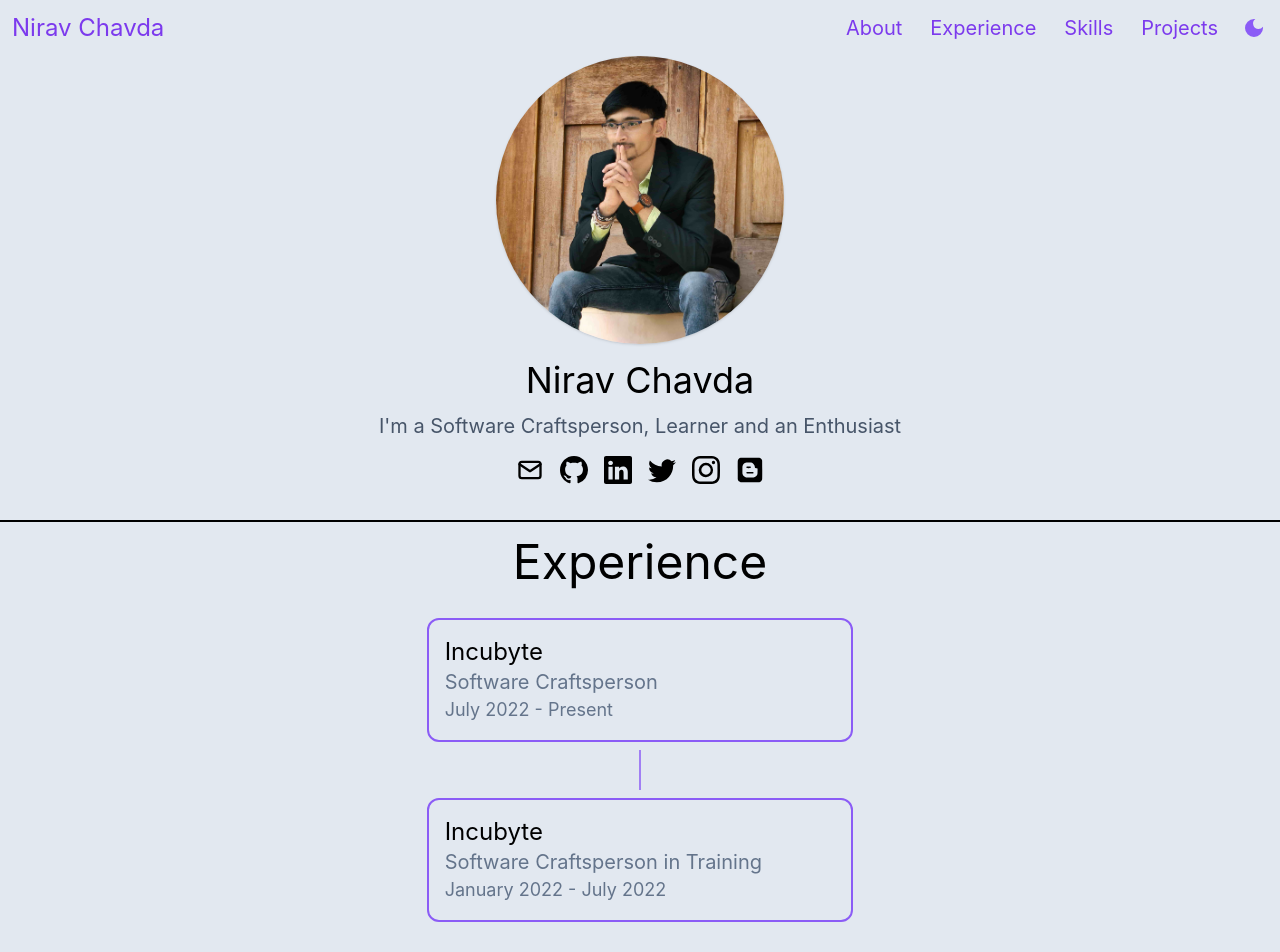
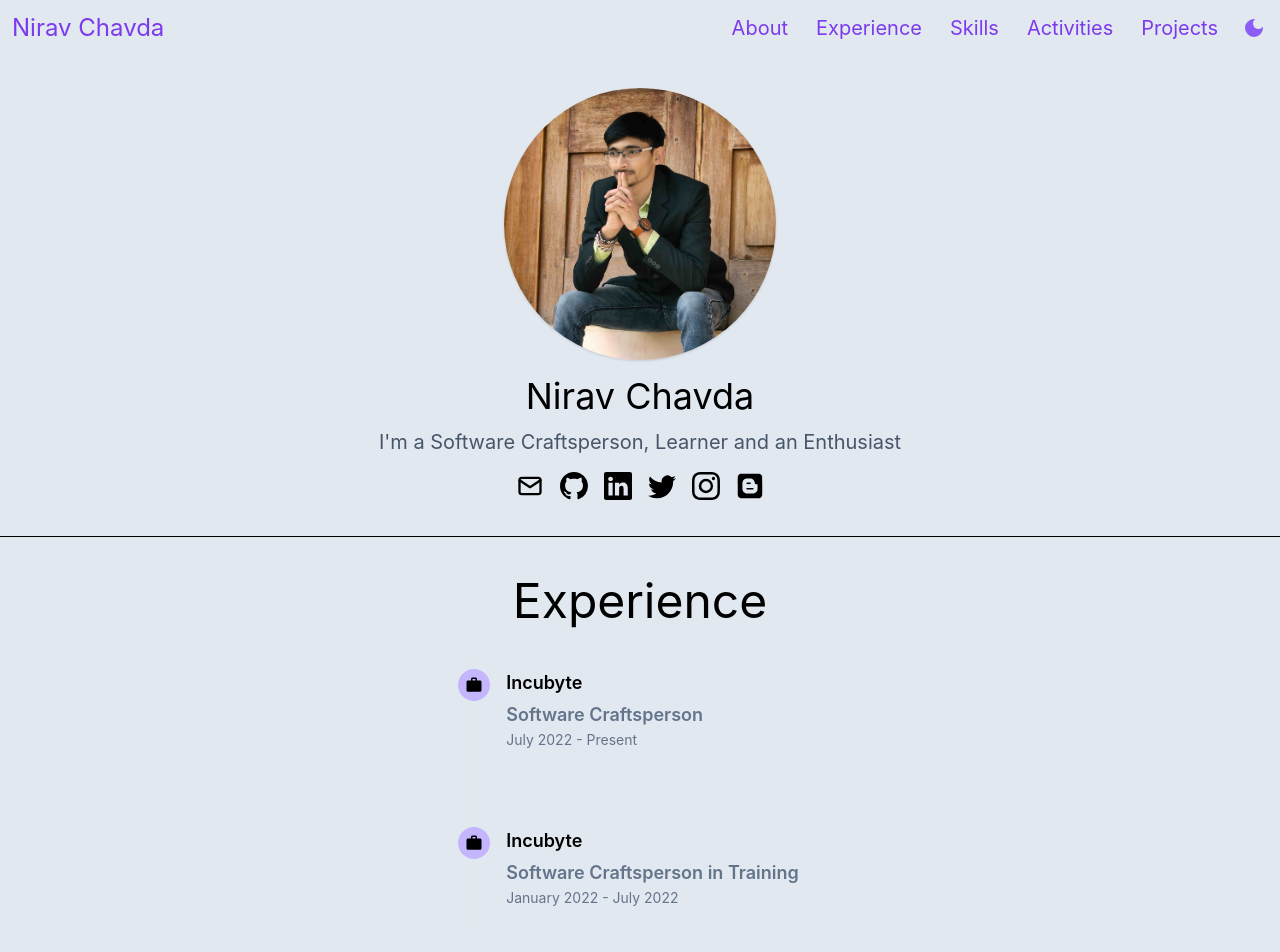
Before and after one commit to niravchavda99/niravchavda99.github.io, a React (Create React App) app: page / in a window 1280 px wide. Shown: the top 952 px of the page. Built offline with nearby package versions, Linux system fonts and the light colour scheme.

Commit message:
ENH: Upgrade Experience

```diff
--- a/src/app/about/About.scss
+++ b/src/app/about/About.scss
@@ -1,7 +1,7 @@
 @import "src/app/common/Common.scss";
 
 #about {
-  @apply h-max border-b-2 pb-8 transition-all;
+  @apply h-max border-b p-8 transition-all;
 }
 
 .profile-image {
--- a/src/app/activities/Activities.scss
+++ b/src/app/activities/Activities.scss
@@ -1,7 +1,7 @@
 @import "src/app/common/Common.scss";
 
 #activities {
-  @apply h-max border-b-2 pt-2 pb-8 select-none transition-all;
+  @apply h-max border-b p-8 select-none transition-all;
 }
 
 .activities-container {
--- a/src/app/experience/Experience.scss
+++ b/src/app/experience/Experience.scss
@@ -1,15 +1,15 @@
 @import "src/app/common/Common.scss";
 
 #experience {
-  @apply h-max border-b-2 pt-2 pb-8 select-none transition-all;
+  @apply h-max border-b p-8 select-none transition-all;
 }
 
 .jobs-container {
-  @apply flex flex-col items-center;
+  @apply relative border-l border-gray-200 dark:border-gray-700;
 }
 
 .experience-header {
-  @apply text-5xl p-2 pb-6 transition-all;
+  @apply text-5xl p-2 pb-8 transition-all;
 }
 
 .light {
@@ -23,6 +23,10 @@
     @apply bg-dark border-b-violet-300;
   }
 
+  .jobs-container {
+    @apply border-l-violet-400;
+  }
+
   .experience-header {
     @apply text-violet-200;
   }
--- a/src/app/experience/Experience.tsx
+++ b/src/app/experience/Experience.tsx
@@ -1,19 +1,17 @@
 import "./Experience.scss";
-import {jobs} from './jobs';
+import React from "react";
+import {jobs} from "./jobs";
 import Job from "./job/Job";
-import VerticalRuler from "../common/VerticalRuler";
-import React from "react";
 
 const Experience = () => {
   return <div id={'experience'}>
     <div className="experience-header">Experience</div>
-    <div className="jobs-container">
-      {jobs.map((jobProfile, index) =>
-          <React.Fragment key={`jobProfile${index}`}>
-            <Job profile={jobProfile}/>
-            {index !== jobs.length - 1 && <VerticalRuler/>}
-          </React.Fragment>
-      )}
+    <div className={'flex flex-col justify-center items-center'}>
+      <div className={'w-max'}>
+        <div className="jobs-container">
+          {jobs.map(job => <Job profile={job}/>)}
+        </div>
+      </div>
     </div>
   </div>;
 }
--- a/src/app/experience/job/Job.scss
+++ b/src/app/experience/job/Job.scss
@@ -1,27 +1,27 @@
 @import "src/app/common/Common.scss";
 
 .job-container {
-  @apply w-1/3 flex flex-row my-2;
+  @apply mb-10 ml-6 text-left py-3 px-2;
 }
 
-.job-box {
-  @apply p-4 border-2 border-violet-500 rounded-xl w-full;
+.job-icon {
+  @apply flex absolute -left-4 justify-center items-center w-8 h-8 bg-violet-300 rounded-full;
 }
 
 .organization-name {
-  @apply text-2xl text-left transition-all;
+  @apply flex items-center mb-1 text-lg font-semibold;
 }
 
 .designation {
-  @apply text-xl text-left transition-all;
+  @apply flex items-center mb-1 text-lg font-semibold;
 }
 
 .achievements {
-  @apply pl-6 text-left list-disc;
+  @apply mb-4 text-base font-normal text-gray-500 dark:text-gray-400;
 }
 
 .dates {
-  @apply text-lg text-left text-slate-500 transition-all;
+  @apply block mb-2 text-sm font-normal leading-none text-gray-400 dark:text-gray-500;
 }
 
 .light {
--- a/src/app/experience/job/Job.tsx
+++ b/src/app/experience/job/Job.tsx
@@ -1,30 +1,23 @@
 import JobProfile from "./JobProfile";
 import './Job.scss';
+import {MdWork} from "react-icons/md";
+import React from "react";
 
 type JobProps = {
   profile: JobProfile
 };
 
 const Job = ({profile}: JobProps) => {
-  const {organizationName, designation, achievements, dateStarted, dateEnded} = profile;
+  const {organizationName, designation, dateStarted, dateEnded} = profile;
 
   return (
-      <>
-        <div className={'job-container'}>
-          <div className={'job-box'}>
-            <div className="organization-name">{organizationName}</div>
-            <div className="designation">{designation}</div>
-            <div className="dates">{dateStarted.toString()} - {dateEnded.toString()}</div>
-            {achievements.length > 0 &&
-                <ul className={'achievements'}>
-                  {achievements.map((achievement, index) =>
-                      <li key={`${organizationName}${designation}achievement${index}`}>
-                        {achievement}
-                      </li>)}
-                </ul>}
-          </div>
-        </div>
-      </>
+      <div className="job-container">
+        <span className="job-icon"><MdWork size={18}/></span>
+        <span className="organization-name">{organizationName}</span>
+        <span className="designation">{designation}</span>
+        <time className="dates">{`${dateStarted} - ${dateEnded.toString()}`}</time>
+        <p className="achievements"></p>
+      </div>
   );
 };
 
--- a/src/app/home/Home.tsx
+++ b/src/app/home/Home.tsx
@@ -23,14 +23,13 @@ const Home = ({theme, toggleTheme}: ThemeProps) => {
           <a href={"/#about"} className={'header-content'}>About</a>
           <a href={"/#experience"} className={'header-content'}>Experience</a>
           <a href={"/#skills"} className={'header-content'}>Skills</a>
-          <Link to={"/projects"} className={'header-content'}>
-            Projects
-          </Link>
+          <a href={"/#activities"} className={'header-content'}>Activities</a>
+          <Link to={"/projects"} className={'header-content'}>Projects</Link>
         </Header>
         <About/>
         <Experience/>
+        <Skills theme={theme}/>
         <Activities/>
-        <Skills theme={theme}/>
       </Fader>
 };
 
--- a/src/app/skills/Skills.scss
+++ b/src/app/skills/Skills.scss
@@ -1,7 +1,7 @@
 @import "src/app/common/Common.scss";
 
 #skills {
-  @apply h-max border-b-2 p-2 pb-6 flex flex-col items-center select-none transition-all;
+  @apply h-max border-b p-8 flex flex-col items-center select-none transition-all;
 }
 
 .skills-header {
```
